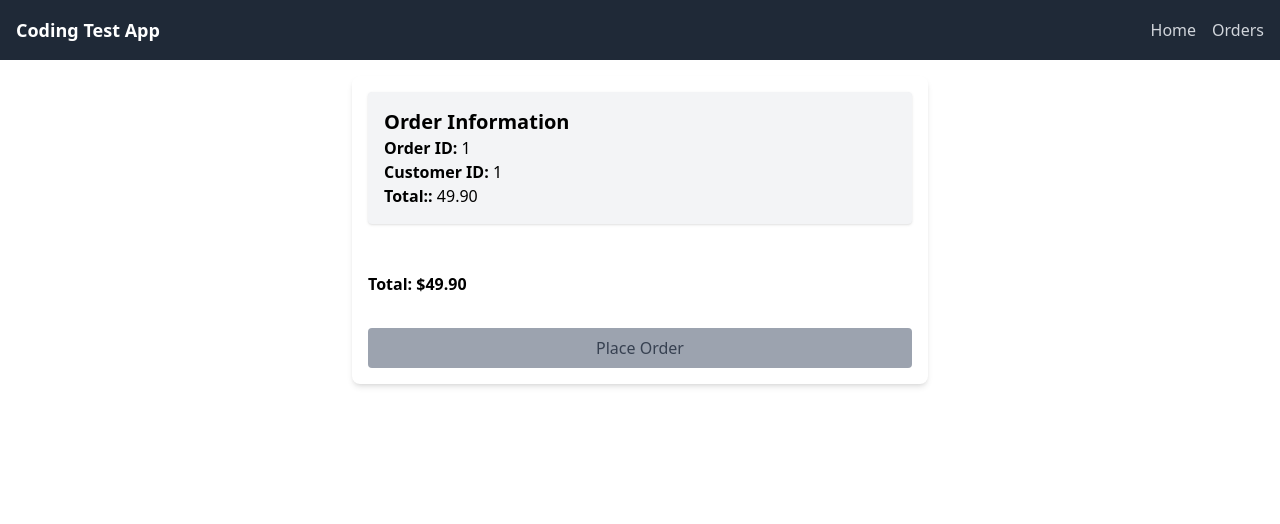
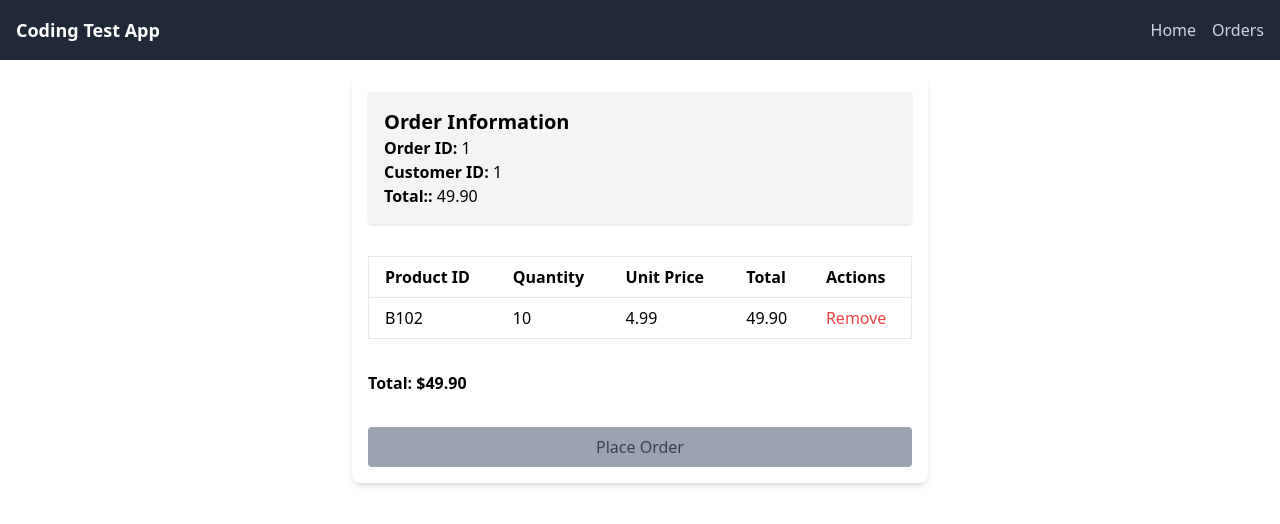
Before and after one commit to notej-k/ReactApp, a React app: page /orders/1 in a window 1280 px wide. Shown: the top 524 px of the page. Built offline with nearby package versions, Linux system fonts and the light colour scheme.

Commit message:
chore: add orderItemsTable to show order items and to be able to remove one

```diff
--- /dev/null
+++ b/src/components/orders/Detail/OrderItemsTable/index.tsx
@@ -0,0 +1,48 @@
+import React from "react";
+import { OrderItem as OrderItemType } from "../../types";
+
+interface OrderItemsTableProps {
+  orderItems: OrderItemType[];
+  onRemoveItem: (itemId: number | undefined) => void;
+}
+
+const OrderItemsTable: React.FC<OrderItemsTableProps> = ({
+  orderItems,
+  onRemoveItem,
+}) => {
+  return (
+    <div className="overflow-x-auto">
+      <table className="text-left min-w-full bg-white border border-gray-200">
+        <thead>
+          <tr>
+            <th className="py-2 px-4 border-b">Product ID</th>
+            <th className="py-2 px-4 border-b">Quantity</th>
+            <th className="py-2 px-4 border-b">Unit Price</th>
+            <th className="py-2 px-4 border-b">Total</th>
+            <th className="py-2 px-4 border-b">Actions</th>
+          </tr>
+        </thead>
+        <tbody>
+          {orderItems.map((item) => (
+            <tr key={item.id}>
+              <td className="py-2 px-4 border-b">{item["product-id"]}</td>
+              <td className="py-2 px-4 border-b">{item.quantity}</td>
+              <td className="py-2 px-4 border-b">{item["unit-price"]}</td>
+              <td className="py-2 px-4 border-b">{item.total}</td>
+              <td className="py-2 px-4 border-b">
+                <button
+                  onClick={() => onRemoveItem(item.id)}
+                  className="text-red-500 hover:text-red-700"
+                >
+                  Remove
+                </button>
+              </td>
+            </tr>
+          ))}
+        </tbody>
+      </table>
+    </div>
+  );
+};
+
+export default OrderItemsTable;
--- a/src/components/orders/Detail/index.tsx
+++ b/src/components/orders/Detail/index.tsx
@@ -4,6 +4,7 @@ import { Order } from "../types";
 import { fetchOrderById } from "../../../api";
 import LoadingIndicator from "../../common/LoadingIndicator";
 import OrderInfo from "./OrderInfo";
+import OrderItemsTable from "./OrderItemsTable";
 
 const OrderDetail: React.FC = () => {
   const { id } = useParams<{ id: string }>();
@@ -30,6 +31,7 @@ const OrderDetail: React.FC = () => {
       {order && (
         <>
           <OrderInfo order={order} />
+          <OrderItemsTable orderItems={order.items} onRemoveItem={() => {}} />
           <p className="mt-4 font-semibold">Total: ${order.total}</p>
           <button
             disabled
```
